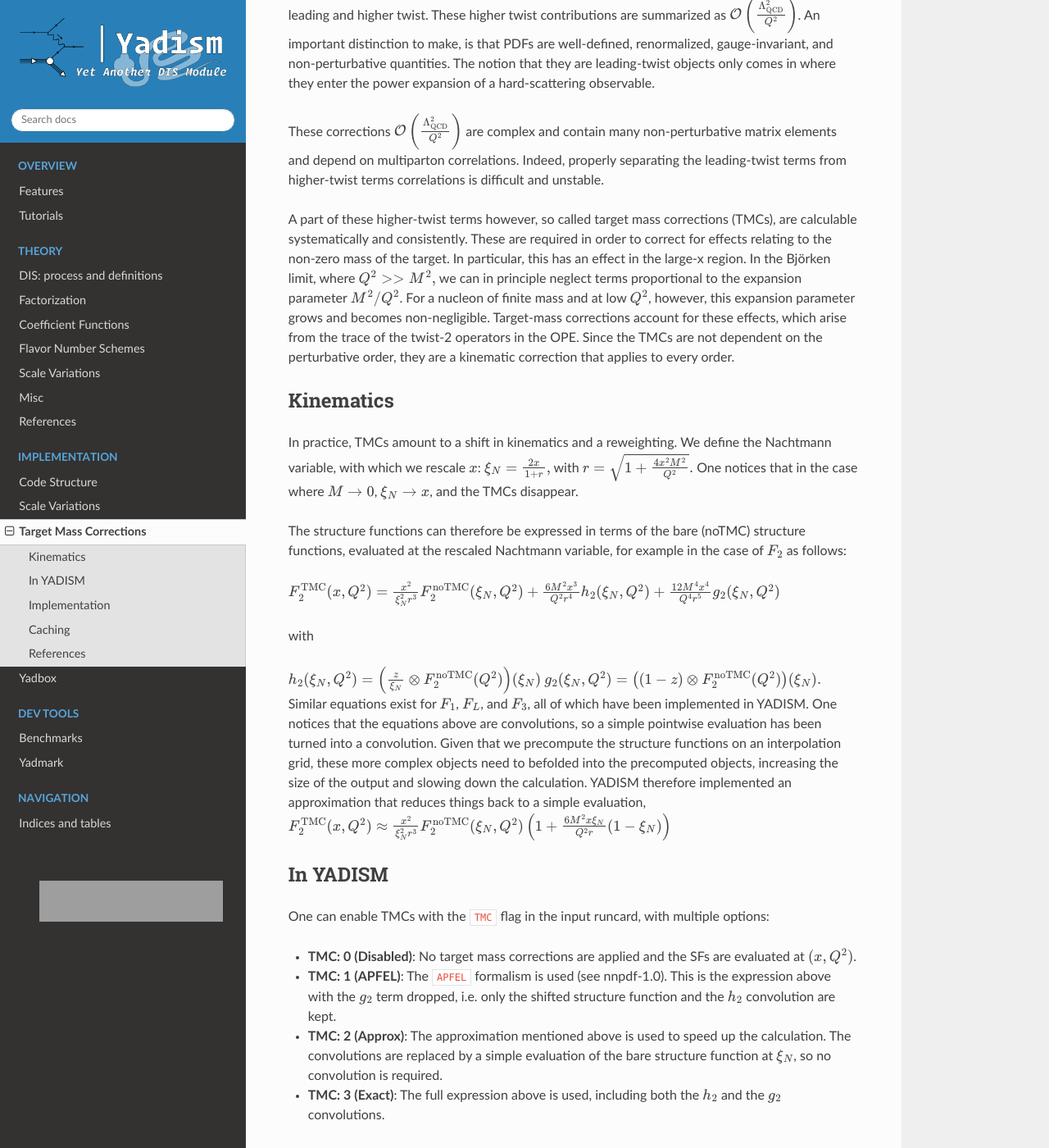
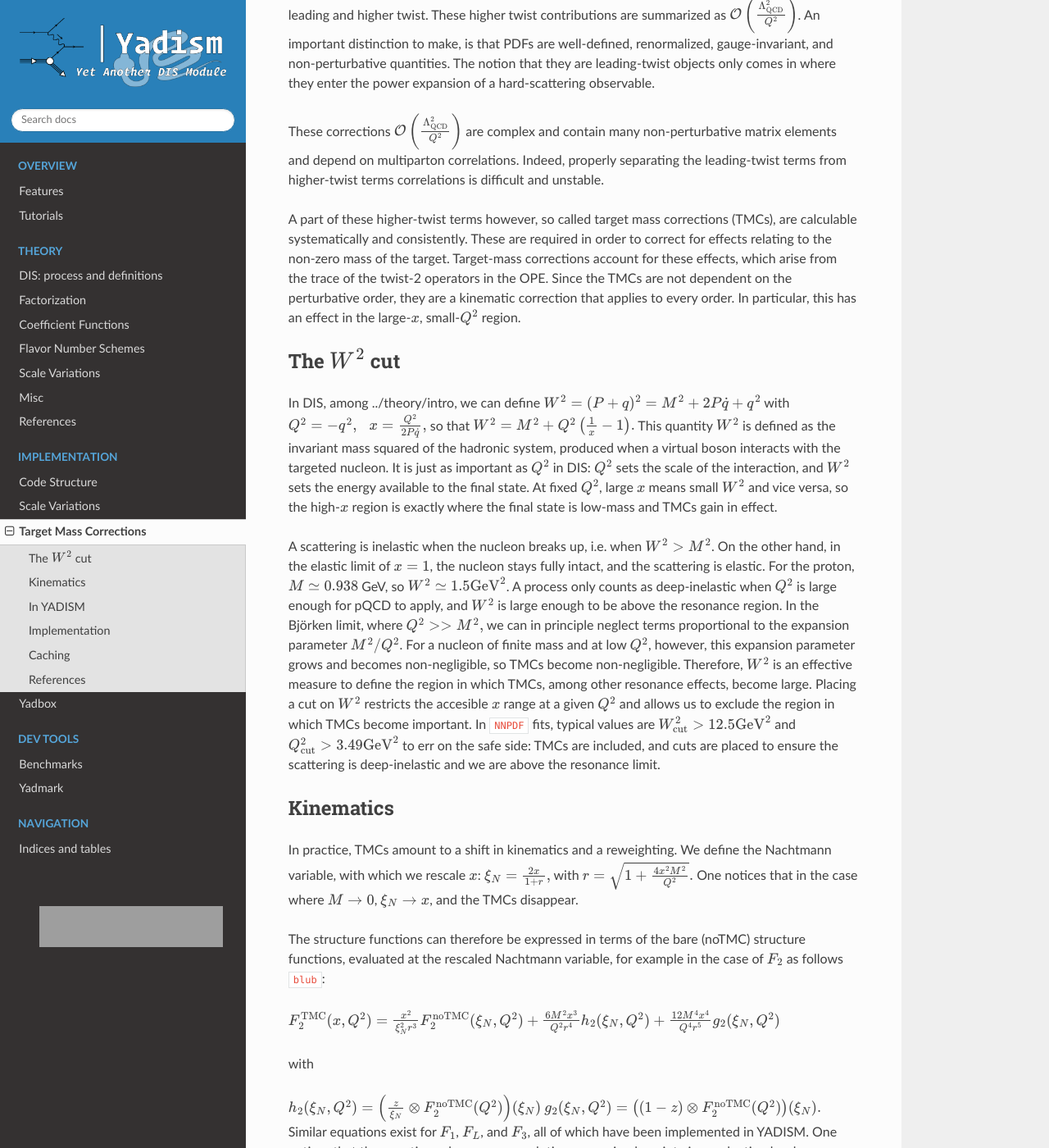
Before and after one commit to NNPDF/yadism, a Sphinx documentation site: the page built from docs/source/implementation/TMC.rst, in a window 1280 px wide and 1400 px high, scrolled down 282 px. Shown: the whole window at 82% size. Built offline with Sphinx 7.4.7 and the Read the Docs theme 3.1.0, drawn with Linux system fonts in a browser that asks for light colours; pages that are not in the unit, such as notebooks, are missing from menus; cross-references to code outside the pages are shown as plain code; some of the changed text lies outside the part shown; grey boxes are pictures that could not be loaded.

```diff
--- a/docs/source/implementation/TMC.rst
+++ b/docs/source/implementation/TMC.rst
@@ -20,15 +20,44 @@ unstable.
 
 A part of these higher-twist terms however, so called target mass corrections (TMCs), are
 calculable systematically and consistently. These are required in order to correct for
-effects relating to the non-zero mass of the target. In particular,
-this has an effect in the large-x region.
+effects relating to the non-zero mass of the target. Target-mass corrections account
+for these effects, which arise from the trace of the twist-2 operators in the OPE.
+Since the TMCs are not dependent on the perturbative order, they are a kinematic correction that applies to every order.
+In particular, this has an effect in the large-:math:`x`, small-:math:`Q^2` region.
+
+The :math:`W^2` cut
+-------------------
+In DIS, among :doc:`../theory/intro <other kinematic quantities>`, we can define
+:math:`W^2 = (P+q)^2 = M^2 + 2P\dot q + q^2`
+with
+:math:`Q^2 = -q^2, \, \, \, \, x = \frac{Q^2}{2P \dot q},`
+so that
+:math:`W^2 = M^2 + Q^2\left( \frac{1}{x} - 1\right).`
+This quantity :math:`W^2` is defined as the invariant mass squared of the hadronic system,
+produced when a virtual boson interacts with the targeted nucleon.
+It is just as important as :math:`Q^2` in DIS: :math:`Q^2` sets the scale of the interaction,
+and :math:`W^2` sets the energy available to the final state. At fixed :math:`Q^2`,
+large :math:`x` means small :math:`W^2` and vice versa, so the high-:math:`x` region
+is exactly where the final state is low-mass and TMCs gain in effect.
+
+A scattering is inelastic when the nucleon breaks up, i.e. when :math:`W^2 > M^2`.
+On the other hand, in the elastic limit of :math:`x=1`, the nucleon stays fully intact,
+and the scattering is elastic. For the proton, :math:`M \simeq 0.938` GeV, so
+:math:`W^2 \simeq 1.5 \mathrm{GeV}^2`. A process only counts as deep-inelastic when
+:math:`Q^2` is large enough for pQCD to apply, and :math:`W^2` is large enough
+to be above the resonance region.
 In the Björken limit, where
 :math:`Q^2 >> M^2,` we can in principle neglect terms proportional to the
 expansion parameter :math:`M^2/Q^2`.
 For a nucleon of finite mass and at low :math:`Q^2`, however, this expansion
-parameter grows and becomes non-negligible. Target-mass corrections account
-for these effects, which arise from the trace of the twist-2 operators in the OPE.
-Since the TMCs are not dependent on the perturbative order, they are a kinematic correction that applies to every order.
+parameter grows and becomes non-negligible, so TMCs become non-negligible.
+Therefore, :math:`W^2` is an effective measure to define the region in which TMCs,
+among other resonance effects, become large. Placing a cut on :math:`W^2`
+restricts the accesible :math:`x` range at a given :math:`Q^2` and allows us to exclude
+the region in which TMCs become important.
+In ``NNPDF`` fits, typical values are :math:`W^2_{\mathrm{cut}} > 12.5 \mathrm{GeV}^2` and
+:math:`Q^2_{\mathrm{cut}} > 3.49 \mathrm{GeV}^2` to err on the safe side: TMCs are included,
+and cuts are placed to ensure the scattering is deep-inelastic and we are above the resonance limit.
 
 Kinematics
 ----------
@@ -42,7 +71,7 @@ One notices that in the case where :math:`M\rightarrow 0`, :math:`\xi_N \rightar
 and the TMCs disappear.
 
 The structure functions can therefore be expressed in terms of the bare (noTMC) structure functions,
-evaluated at the rescaled Nachtmann variable, for example in the case of :math:`F_2` as follows:
+evaluated at the rescaled Nachtmann variable, for example in the case of :math:`F_2` as follows :cite:`blub`:
 
 :math:`F_2^{\mathrm{TMC}}(x,Q^2) = \frac{x^2}{\xi^2_Nr^3}F_2^{\mathrm{noTMC}}(\xi_N,Q^2) + \frac{6M^2x^3}{Q^2r^4}h_2(\xi_N,Q^2) + \frac{12M^4x^4}{Q^4r^5}g_2(\xi_N,Q^2)`
 
@@ -79,7 +108,7 @@ One can enable TMCs with the ``TMC`` flag in the input runcard, with multiple op
   :math:`g_2` convolutions.
 
 Implementation
--------------
+--------------
 
 Similar to how the TMC corrected structure functions are defined on top of the bare ones, the
 structures in the code form an intermediate block between the class :class:`~yadism.esf.StructureFunction`
@@ -110,37 +139,12 @@ Caching is managed at the level of :class:`~yadism.esf.StructureFunction` (``SF`
 kept at the level of ``ESF``, so the ``SF`` is just routing the caller to the correct instance of
 ``ESF`` to ask for values:
 
-- The ``SF`` instantiates an ``ESFTMC``, and ofr each one it calls ``SF.get_ESF(kind, kinematics)`` on its parent ``SF``.
+- The ``SF`` instantiates an ``ESFTMC``, and for each one it calls ``SF.get_ESF(kind, kinematics)`` on its parent ``SF``.
   It appends this to ``self.esfs`` at load time, i.e. in ``self.load()`` (these are the observables to be computed).
   For ``F_L`` or ``F_3`` corrections it can ask for a different kind, which it reaches through the parent ``runner``.
 - The ``SF`` checks whether an ``ESF`` already exists. If yes, it returns it without recomputing, and if no, it is
   created, registered in the cache, and returned.
 
-.. code-block:
-                 Runner
-                |
-                |  holds a list of
-                v
-     StructureFunction (SF)   <-----------------------+
-       - self.esfs (cache)                            |
-                |                                     |
-                |  load(): creates one per            |
-                |  requested point                    |
-                v                                     |
-  ESFTMC  (only if TMC != 0)                          |
-       - computes TMC-corrected result                |
-                |                                     |
-                |  needs bare values:                 |
-                |  SF.get_esf(kind, (x, Q2))  --------+
-                |
-                |  SF checks cache, returns existing
-                |  ESF or creates and registers one
-                v
-  ESF  (bare structure function)
-       - computes the result
-       - holds the value
-
-
 References
 ----------
-:ref:`Schienbein:2007gr`
+:cite:`Schienbein:2007gr`
--- a/docs/source/refs.bib
+++ b/docs/source/refs.bib
@@ -1,12 +1,3 @@
-@misc{felix-revisited,
-      title={Deeply Inelastic Scattering Revisited},
-      author={Felix Hekhorn},
-      year={2026},
-      eprint={2608.25790},
-      archivePrefix={arXiv},
-      primaryClass={hep-ph},
-      url={https://arxiv.org/abs/2608.25790},
-}
 @misc{felix-thesis,
     title         = {Next-to-Leading Order QCD Corrections to Heavy-Flavour Production in Neutral Current DIS},
     author        = {Felix Hekhorn},
```
